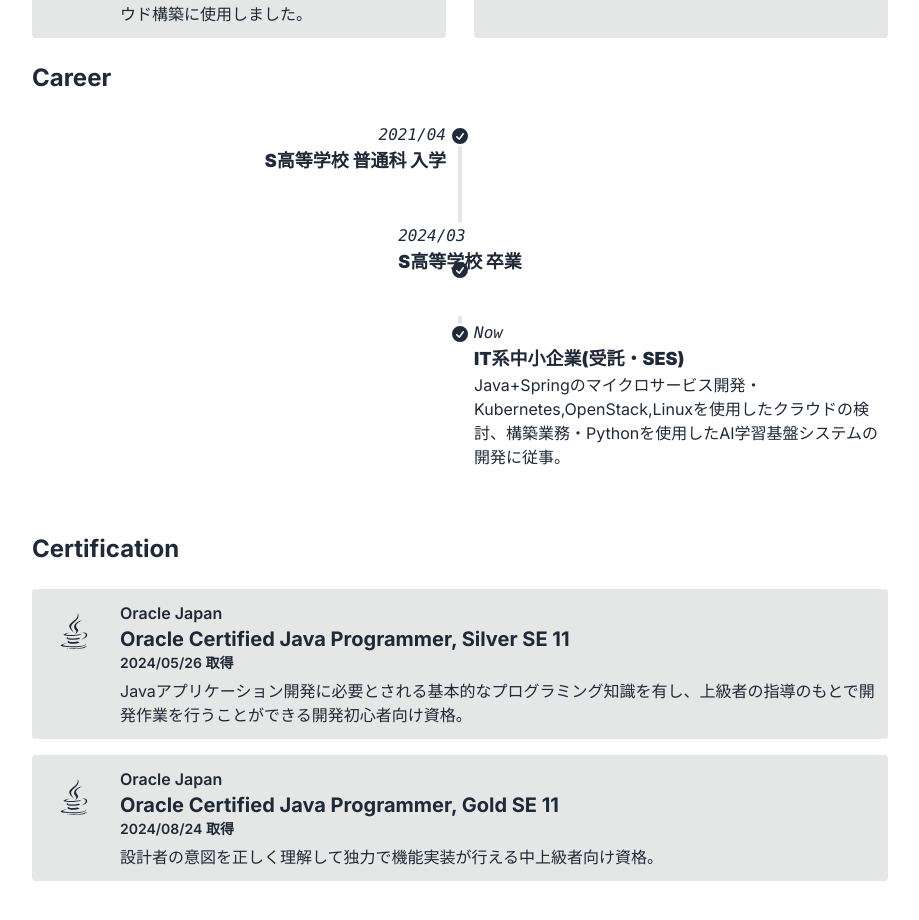
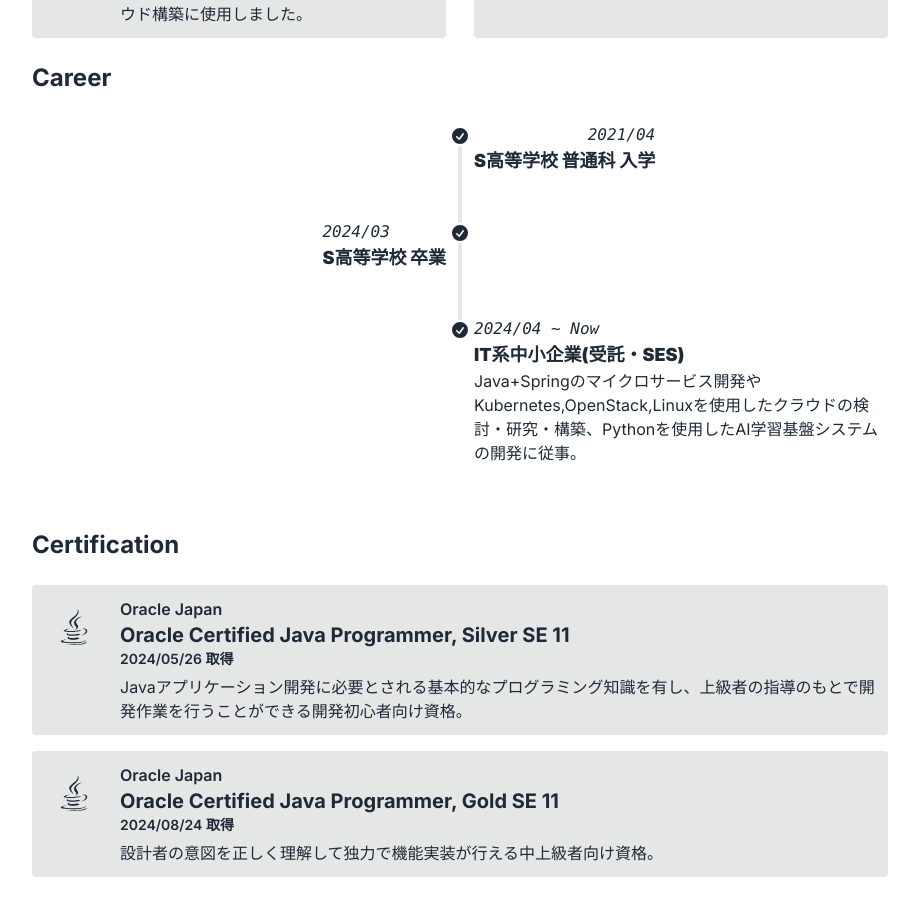
Before and after one commit to Milix-M/milix-m_tempest, a Next.js app in the folder web/: page /profile in a window 1280 px wide. Shown: the part 1170-2090 px from the top of the page, without its empty margins (180-1099 px from the left). Built offline with nearby package versions, Linux system fonts and the light colour scheme.

Commit message:
design fix

```diff
--- a/web/src/CustomSettings/CareerTimeline.tsx
+++ b/web/src/CustomSettings/CareerTimeline.tsx
@@ -17,7 +17,7 @@
               />
             </svg>
           </div>
-          <div className='timeline-start md:text-end mb-10'>
+          <div className='timeline-end md:text-end mb-10'>
             <time className='font-mono italic'>2021/04</time>
             <div className='text-lg font-black'>S高等学校 普通科 入学</div>
           </div>
@@ -39,7 +39,7 @@
               />
             </svg>
           </div>
-          <div className='timeline-middle mb-10'>
+          <div className='timeline-start mb-10'>
             <time className='font-mono italic'>2024/03</time>
             <div className='text-lg font-black'>S高等学校 卒業</div>
           </div>
@@ -62,9 +62,9 @@
             </svg>
           </div>
           <div className='timeline-end mb-10'>
-            <time className='font-mono italic'>Now</time>
+            <time className='font-mono italic'>2024/04 ~ Now</time>
             <div className='text-lg font-black'>IT系中小企業(受託・SES)</div>
-            Java+Springのマイクロサービス開発・Kubernetes,OpenStack,Linuxを使用したクラウドの検討、構築業務・Pythonを使用したAI学習基盤システムの開発に従事。
+            Java+Springのマイクロサービス開発やKubernetes,OpenStack,Linuxを使用したクラウドの検討・研究・構築、Pythonを使用したAI学習基盤システムの開発に従事。
           </div>
           {/* <hr /> */}
         </li>
```
